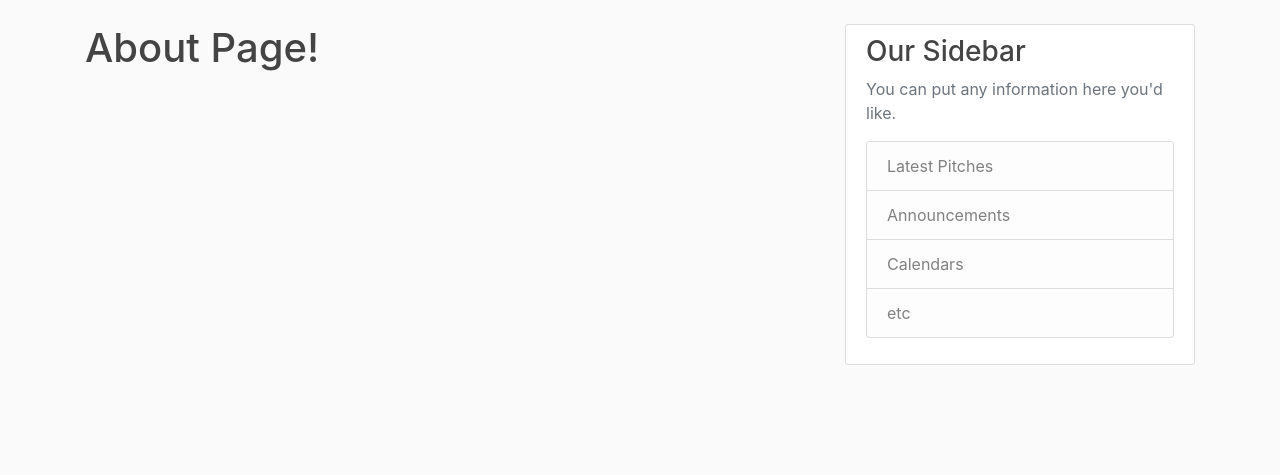
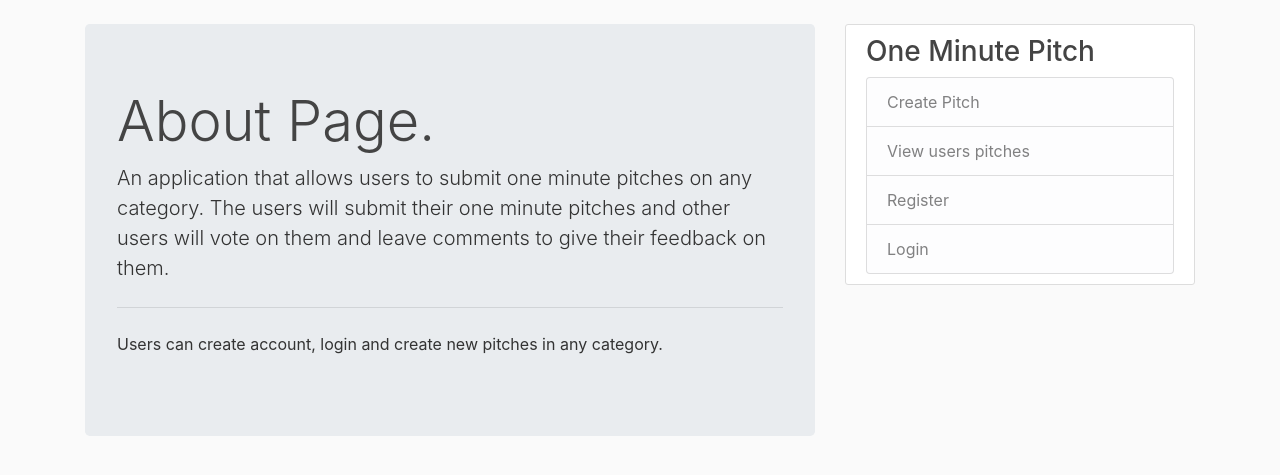
Before and after one commit to TimothyGicharu/Flask-Pitch, a Flask app: page /about in a window 1280 px wide. Shown: the part 56-531 px from the top of the page. Run offline with Flask 2, Linux system fonts and the light colour scheme; some libraries are stand-ins or nearby versions.

Commit message:
Change base.html layout

```diff
--- a/pitch/templates/about.html
+++ b/pitch/templates/about.html
@@ -1,5 +1,11 @@
 {% extends 'base.html' %}
 
 {% block content %}
-    <h1>About Page!</h1>
+    <div class="jumbotron">
+        <h1 class="display-4">About Page.</h1>
+        <p class="lead">An application that allows users to submit one minute pitches
+            on any category. The users will submit their one minute pitches and other users will vote on them and leave comments to give their feedback on them.</p>
+        <hr class="my-4">
+        <p>Users can create account, login and create new pitches in any category.</p>
+    </div>
 {% endblock %}
--- a/pitch/templates/base.html
+++ b/pitch/templates/base.html
@@ -58,15 +58,13 @@
             </div>
             <div class="col-md-4">
             <div class="content-section">
-                <h3>Our Sidebar</h3>
-                <p class='text-muted'>You can put any information here you'd like.
+                <h3>One Minute Pitch</h3>
                 <ul class="list-group">
-                    <li class="list-group-item list-group-item-light">Latest Pitches</li>
-                    <li class="list-group-item list-group-item-light">Announcements</li>
-                    <li class="list-group-item list-group-item-light">Calendars</li>
-                    <li class="list-group-item list-group-item-light">etc</li>
+                    <li class="list-group-item list-group-item-light">Create Pitch</li>
+                    <li class="list-group-item list-group-item-light">View users pitches</li>
+                    <li class="list-group-item list-group-item-light">Register</li>
+                    <li class="list-group-item list-group-item-light">Login</li>
                 </ul>
-                </p>
             </div>
             </div>
         </div>
```
